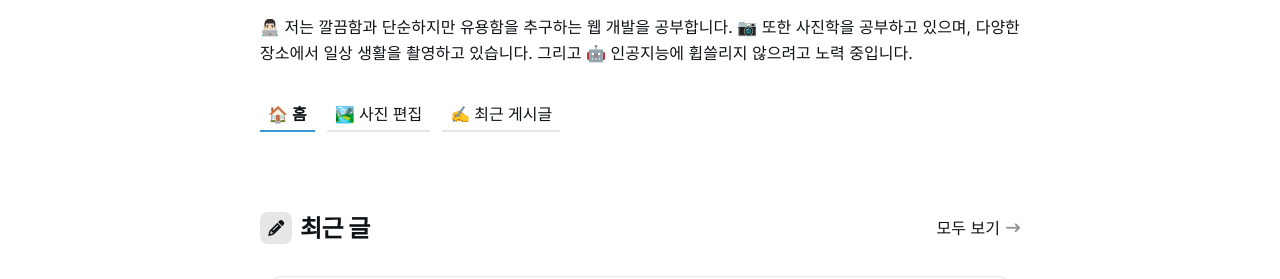
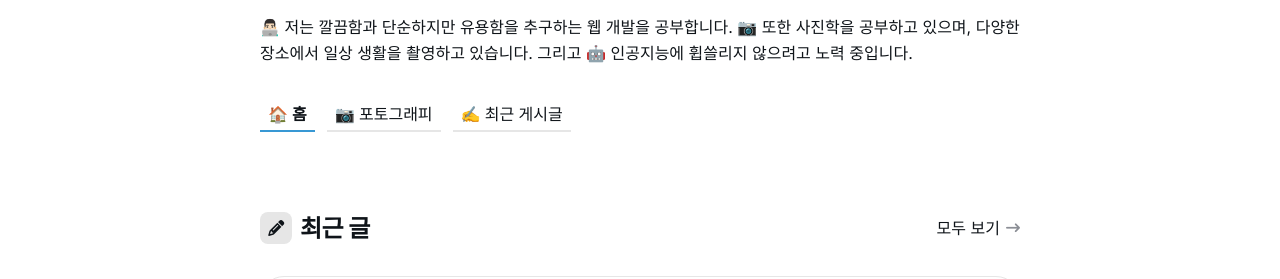
Before and after one commit to meta-blog/meta-blog.github.io, a Jekyll site: the page built from index.html, in a window 1280 px wide. Shown: the part 461-740 px from the top of the page. Built offline with Jekyll 4.4.1, drawn with Linux system fonts in a browser that asks for light colours.

Commit message:
Update settings.yml

```diff
--- a/_data/settings.yml
+++ b/_data/settings.yml
@@ -32,8 +32,8 @@ menu_settings:
 #      url: '/about/'
 #    - title: '📷 Gallery'
 #      url: '/gallery/'
-    - title: '🏞️ 사진 편집'
-      url: '/tags/#사진+편집'
+    - title: '📷 포토그래피'
+      url: '/tags/#포토그래피'
     - title: '✍️ 최근 게시글'
       url: '/blog/'
 #    - title: '📔 Elements'
```
